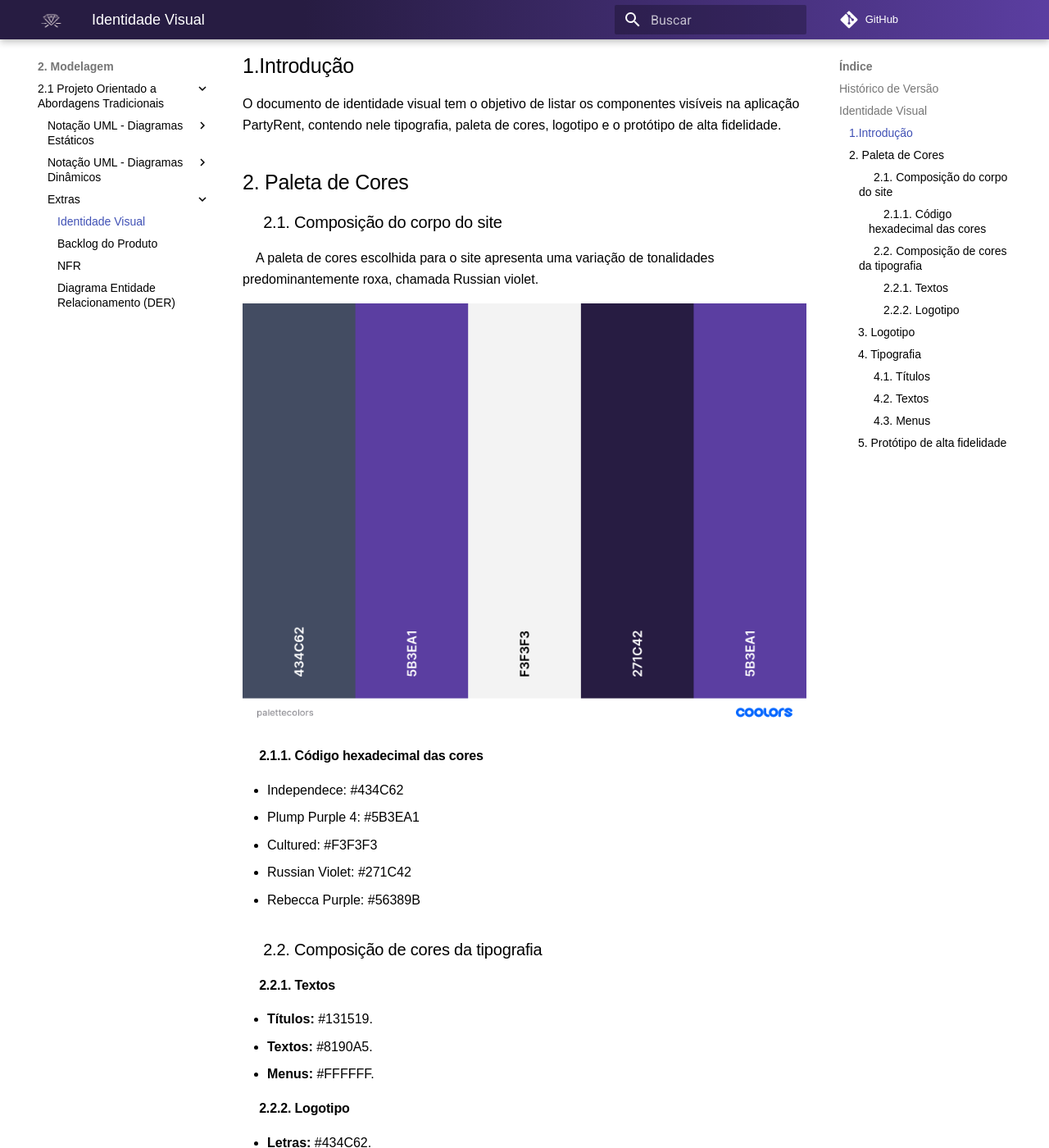
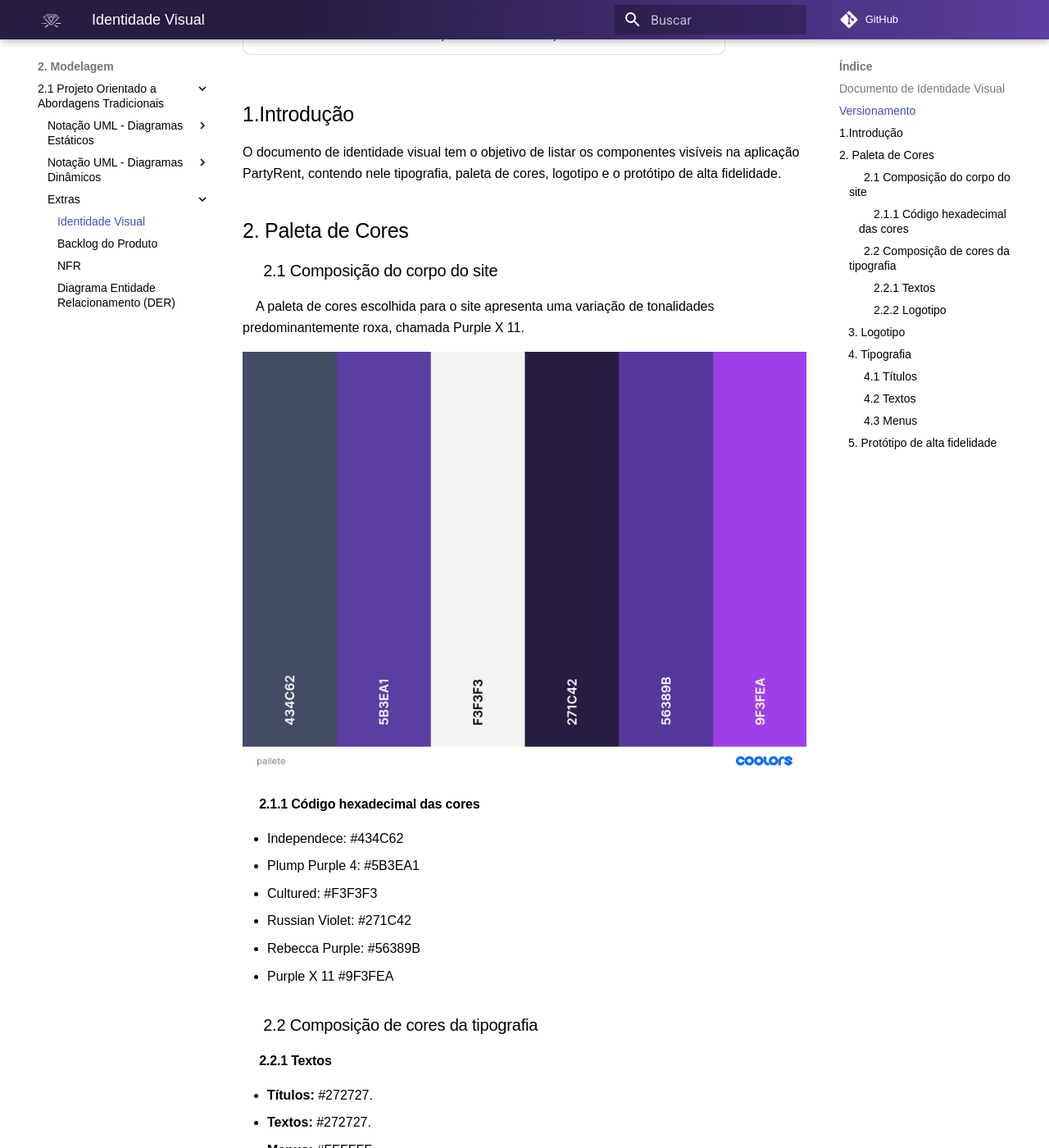
Before and after one commit to UnBArqDsw2021-2/2021.2_G7_-AluguelKitsFesta, an MkDocs documentation site: the page built from docs/modelagem/identidadevisual.md, in a window 1280 px wide and 1400 px high, scrolled down 379 px. Shown: the whole window at 82% size. Built offline with MkDocs 1.6.1 and Material for MkDocs 9.7.7, drawn with Linux system fonts in a browser that asks for light colours; comment, search, counter and statistics services are not loaded; some of the changed text lies outside the part shown.

Commit message:
correcting texts and images

```diff
--- a/docs/modelagem/identidadevisual.md
+++ b/docs/modelagem/identidadevisual.md
@@ -1,47 +1,52 @@
-## Histórico de Versão
+## Documento de Identidade Visual
 
-| Data       | Versão | Descrição                                 | Autor(es) |
-| ---------- | ------ | ----------------------------------------- | --------- |
-| 14/01/2022 | 1.0    | Criação do documento e adição de conteúdo | Victor    |
+## Versionamento
 
-# Identidade Visual
+| Data       | Versão | Descrição                                                 | Autores      |
+| ---------- | ------ | --------------------------------------------------------- | ------------ |
+| 14/01/2022 | 1.0    | Criação do documento e adição de conteúdo                 | Victor |
+
 
 ## 1.Introdução
 
 O documento de identidade visual tem o objetivo de listar os componentes visíveis na aplicação PartyRent, contendo nele tipografia, paleta de cores, logotipo e o protótipo de alta fidelidade.
 
+
 ## 2. Paleta de Cores
 
-### &emsp; 2.1. Composição do corpo do site
 
-&emsp;A paleta de cores escolhida para o site apresenta uma variação de tonalidades predominantemente roxa, chamada Russian violet.
+### &emsp; 2.1 Composição do corpo do site
 
-[![Russian Violet](../modelagem/imagensmodel/palettecolors.png)](../modelagem/imagensmodel/palettecolors.png)
+ &emsp;A paleta de cores escolhida para o site apresenta uma variação de tonalidades predominantemente roxa, chamada Purple X 11.
 
-#### &emsp; 2.1.1. Código hexadecimal das cores
+ [![Russian Violet](../modelagem/imagensmodel/palettecolors.png)](../modelagem/imagensmodel/palettecolors.png)
 
--   Independece: #434C62
--   Plump Purple 4: #5B3EA1
--   Cultured: #F3F3F3
--   Russian Violet: #271C42
--   Rebecca Purple: #56389B
 
-### &emsp; 2.2. Composição de cores da tipografia
+#### &emsp; 2.1.1 Código hexadecimal das cores
+* Independece: #434C62
+* Plump Purple 4: #5B3EA1
+* Cultured: #F3F3F3
+* Russian Violet: #271C42
+* Rebecca Purple: #56389B
+* Purple X 11 #9F3FEA
 
-#### &emsp; 2.2.1. Textos
 
--   **Títulos:** #131519.
--   **Textos:** #8190A5.
--   **Menus:** #FFFFFF.
+### &emsp; 2.2 Composição de cores da tipografia
 
-#### &emsp; 2.2.2. Logotipo
+#### &emsp; 2.2.1 Textos
 
--   **Letras:** #434C62.
--   **Resto da composição:** #5B3EA1.
+ * **Títulos:** #272727.
+ * **Textos:** #272727.
+ * **Menus:** #FFFFFF.
+
+#### &emsp; 2.2.2 Logotipo
+
+ * **Letras:** #434C62.
+ * **Resto da composição:** #5B3EA1.
 
 ## &ensp; 3. Logotipo
 
-&emsp;Foi escolhida para a logotipo uma composição básica de elementos, sendo apenas a palavra _PartyRent_ na fonte _Offside_, com um ícone na cor Plump Purple.
+ &emsp;Foi escolhida para a logotipo uma composição básica de elementos, sendo apenas a palavra *PartyRent* na fonte *Offside*, com um ícone na cor Plump Purple.
 
  <center>
 <img src="../../assets/logo.png" alt="logo" align="middle">
@@ -49,28 +54,29 @@ O documento de identidade visual tem o objetivo de listar os componentes visíve
 
 ## &ensp; 4. Tipografia
 
-### &emsp; 4.1. Títulos
+### &emsp; 4.1 Títulos
 
-| Fonte | Tamanho | Espaçamento das linhas | Espaçamento das letras |
-| :---- | :-----: | :--------------------: | :--------------------: |
-| Lato  |  48px   |          62px          |          0px           |
-| Lato  |  23px   |          auto          |          0px           |
-| Lato  |  26px   |          auto          |          0px           |
+ Fonte | Tamanho | Espaçamento das linhas | Espaçamento das letras
+ :--- | :---: | :---: | :---:
+ Stroke | 23px | auto | 0px
+ Stroke | 26px | auto | 0px
 
----
+ ---
 
-### &emsp; 4.2. Textos
+### &emsp; 4.2 Textos
 
-| Fonte | Tamanho | Espaçamento das linhas | Espaçamento das letras |
-| :---- | :-----: | :--------------------: | :--------------------: |
-| Lato  |  18px   |          28px          |          0px           |
+ Fonte | Tamanho | Espaçamento das linhas | Espaçamento das letras
+ :--- | :---: | :---: | :---:
+ Stroke | 18px | 28px | 0px
+ Stroke | 26px | auto | 0px
 
-### &emsp; 4.3. Menus
+### &emsp; 4.3 Menus
 
-| Fonte | Tamanho | Espaçamento das linhas | Espaçamento das letras |
-| :---- | :-----: | :--------------------: | :--------------------: |
-| Lato  |  24px   |          62px          |          0px           |
+ Fonte | Tamanho | Espaçamento das linhas | Espaçamento das letras
+ :--- | :---: | :---: | :---:
+ Stroke | 24px | 62px | 0px
 
----
 
 ## &ensp; 5. Protótipo de alta fidelidade
+
+<iframe style="border: 1px solid rgba(0, 0, 0, 0.1);" width="800" height="450" src="https://www.figma.com/embed?embed_host=share&url=https%3A%2F%2Fwww.figma.com%2Ffile%2FfFHRC3cngtq6U5MhLsERBD%2FArqDSW---Grupo-7---Prot%25C3%25B3tipo%3Fnode-id%3D116%253A92" allowfullscreen></iframe>
--- a/mkdocs.yml
+++ b/mkdocs.yml
@@ -50,7 +50,7 @@ nav:
           - 2.1 Projeto Orientado a Abordagens Tradicionais:
                 - Notação UML - Diagramas Estáticos:
                       - Diagrama de Classes: 'modelagem/diagrama_de_classes.md'
-                      - Diagramas de Componentes: 'modelagem/diagramacomponentes.md'
+                      - Diagrama de Componentes: 'modelagem/diagramacomponentes.md'
                 - Notação UML - Diagramas Dinâmicos:
                       - Diagrama de Comunicação: 'modelagem/DiagramaComunicação/DiagramaComunicacao.md'
                       - Diagrama de Atividade: 'modelagem/DiagramaAtividade/DiagramaAtividade.md'
```
Also changed, not shown: docs/modelagem/diagramacomponentes.md (+3 -3 lines), docs/modelagem/imagensmodel/palettecolors.png.
